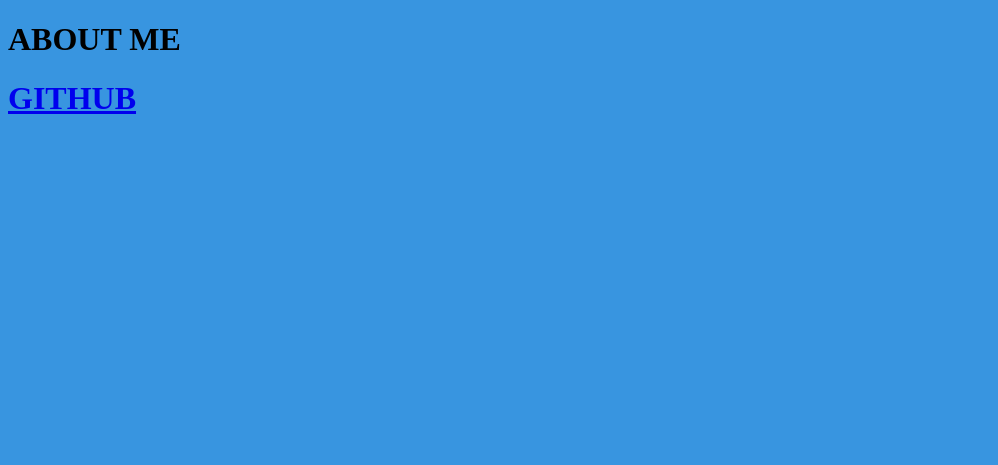
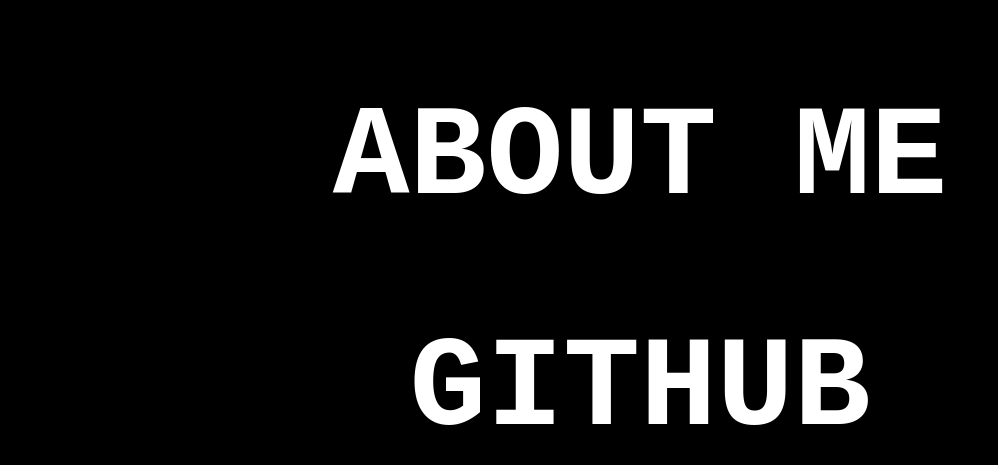
Before and after one commit to qDread-dev/qDread-dev.github.io, a plain HTML site: page index.html in a window 1280 px wide. Shown: the whole page, without its empty margins (0-998 px from the left). Drawn offline with Linux system fonts and the light colour scheme.

Commit message:
Update style.css

```diff
--- a/style.css
+++ b/style.css
@@ -1,32 +1,25 @@
-/* TODO
-1. Load theme based off of OS default
-2. mobile friendly
-3. Particles?
-*/
-
 body{
-    background-color: #3895e0;
-}
-.hello{
-    /* background:transparent; Allows me to change color to see box */
-    background: transparent;
-    display:flex;
-    justify-content: center;
-}
-.hello h1{
-    color:#d8ed1c;
+    background-color: black;
 }
 
-.experience-title{
-    /* background:transparent; Allows me to change color to see box */
-    background: transparent;
-    display:flex;
-    justify-content: center;
-}
-.experience-title h1{
-    color:#d8ed1c;
-}
+h1 {
+    font-family: 'Space Mono', monospace;
+    font-size: clamp(3rem, 10vw, 10rem);
+    color: white;
+    padding: 0rem clamp(1rem, 2vw, 3rem);
+    border-radius: clamp(0.4rem, 0.75vw, 1rem);
+    text-align: center;
+    transition-duration: 0.25s;
+    cursor: pointer;
+  }
 
-.experience-content{
+h1:hover {
+    transition-duration: 0.25s;
+    background-color: white;
+    color: black;
+  }
 
-}
+  .no-link{
+    cursor: default;
+    all: unset;
+  }
```
